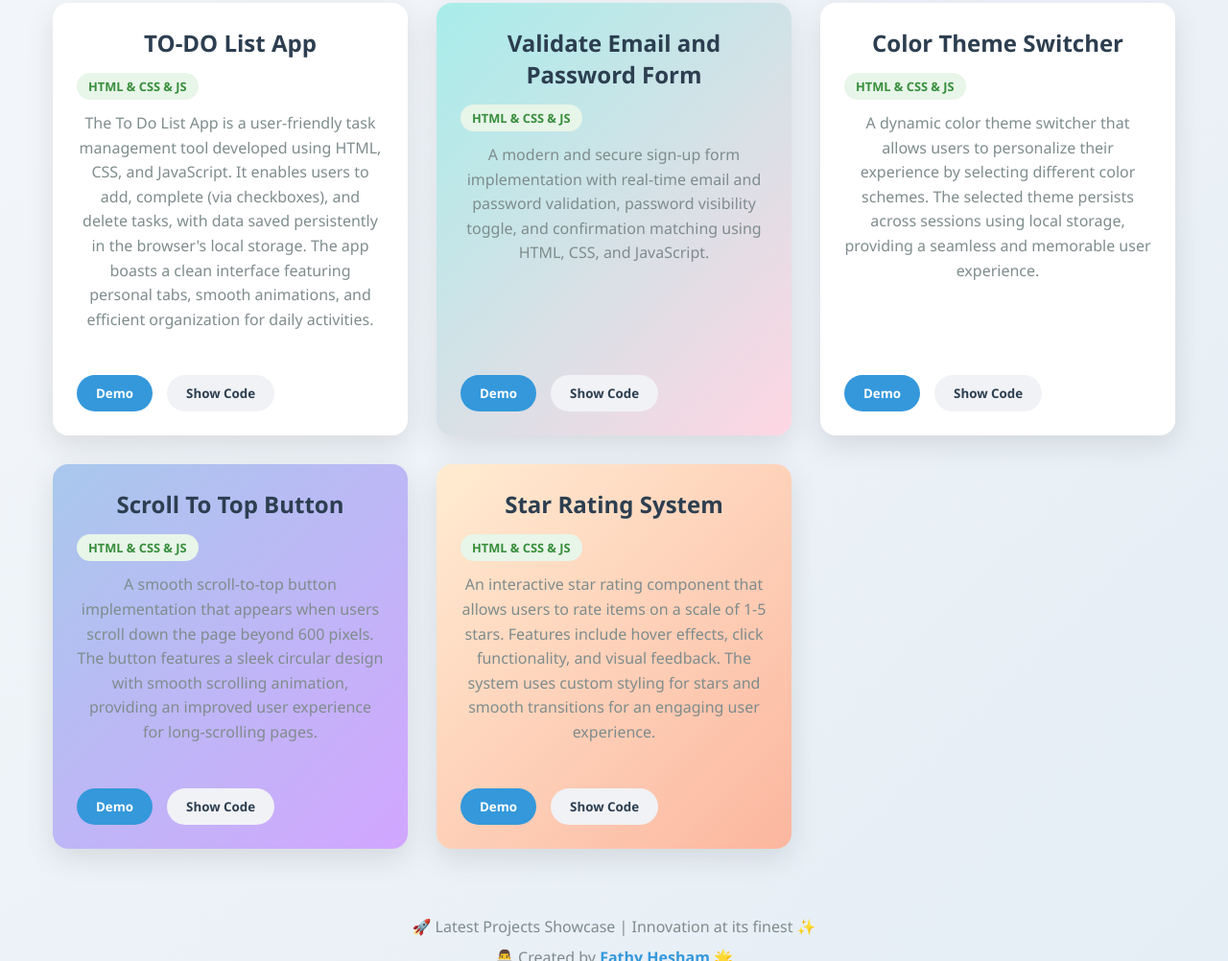
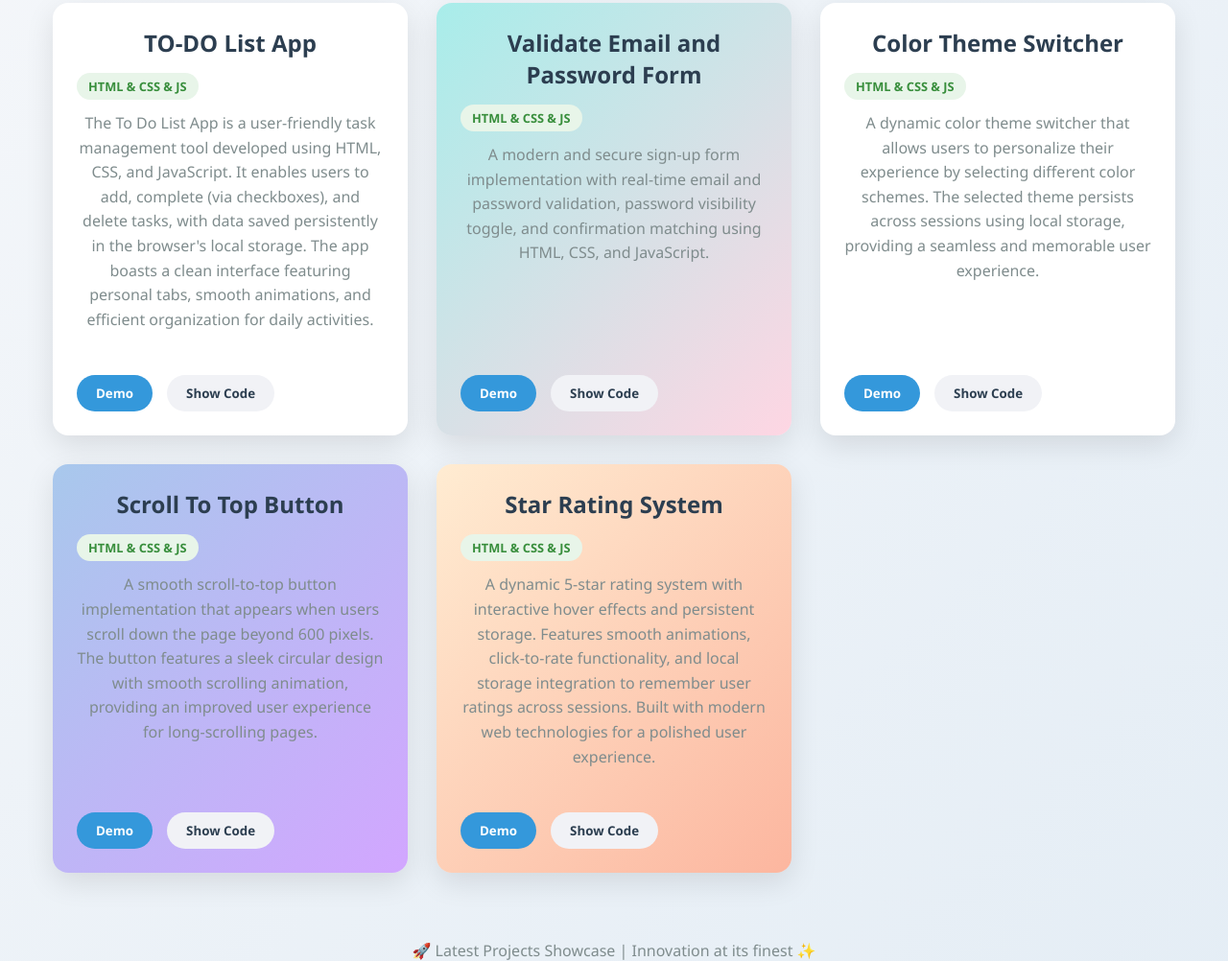
Before and after one commit to FathyHesham/Web-Application-Projects, a plain HTML site: page index.html in a window 1280 px wide. Shown: the part 269-1271 px from the top of the page at 96% size. Drawn offline with Linux system fonts and the light colour scheme.

Commit message:
Update star rating system description for clarity and feature enhancement

```diff
--- a/index.html
+++ b/index.html
@@ -331,11 +331,11 @@
 						<h2>Star Rating System</h2>
 						<span class="tech-tag html-css-js">HTML & CSS & JS</span>
 						<p class="description">
-							An interactive star rating component that allows users to rate
-							items on a scale of 1-5 stars. Features include hover effects,
-							click functionality, and visual feedback. The system uses custom
-							styling for stars and smooth transitions for an engaging user
-							experience.
+							A dynamic 5-star rating system with interactive hover effects and
+							persistent storage. Features smooth animations, click-to-rate
+							functionality, and local storage integration to remember user
+							ratings across sessions. Built with modern web technologies for a
+							polished user experience.
 						</p>
 					</div>
 					<div class="reference">
```
